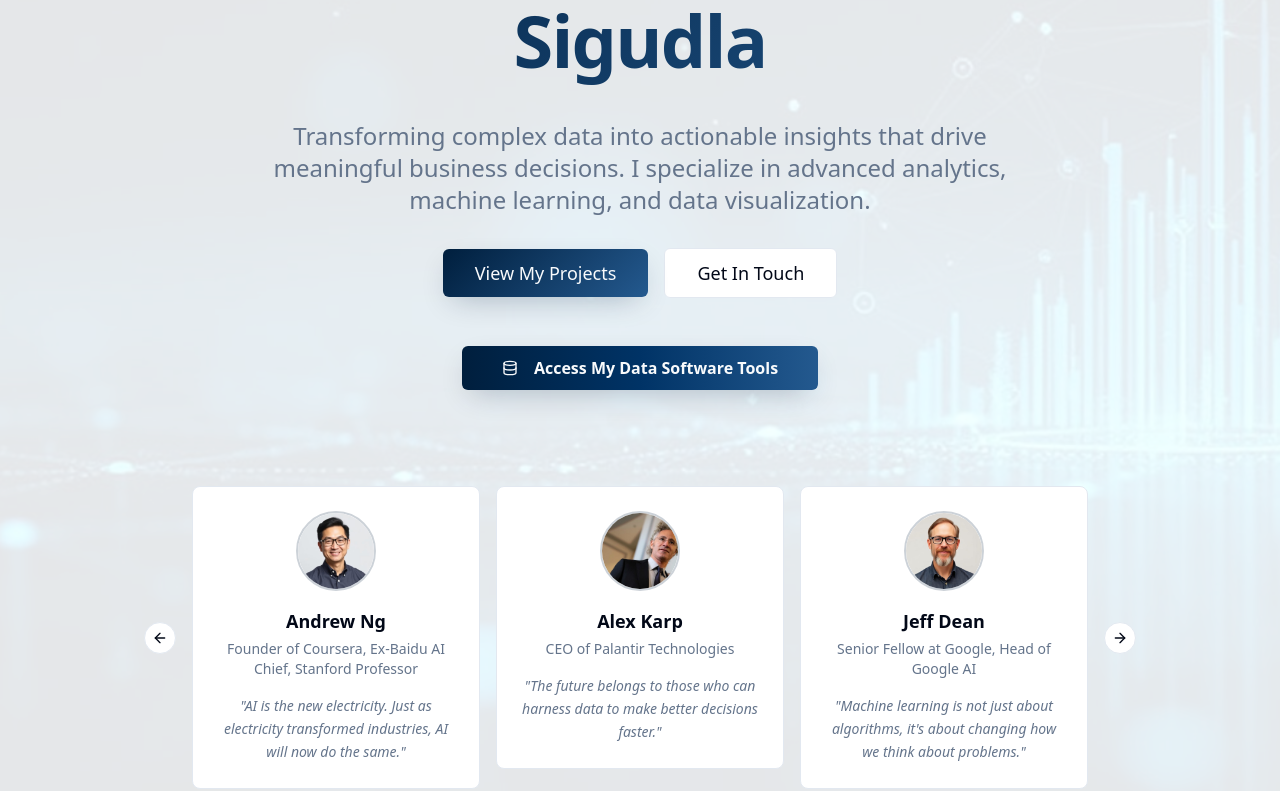
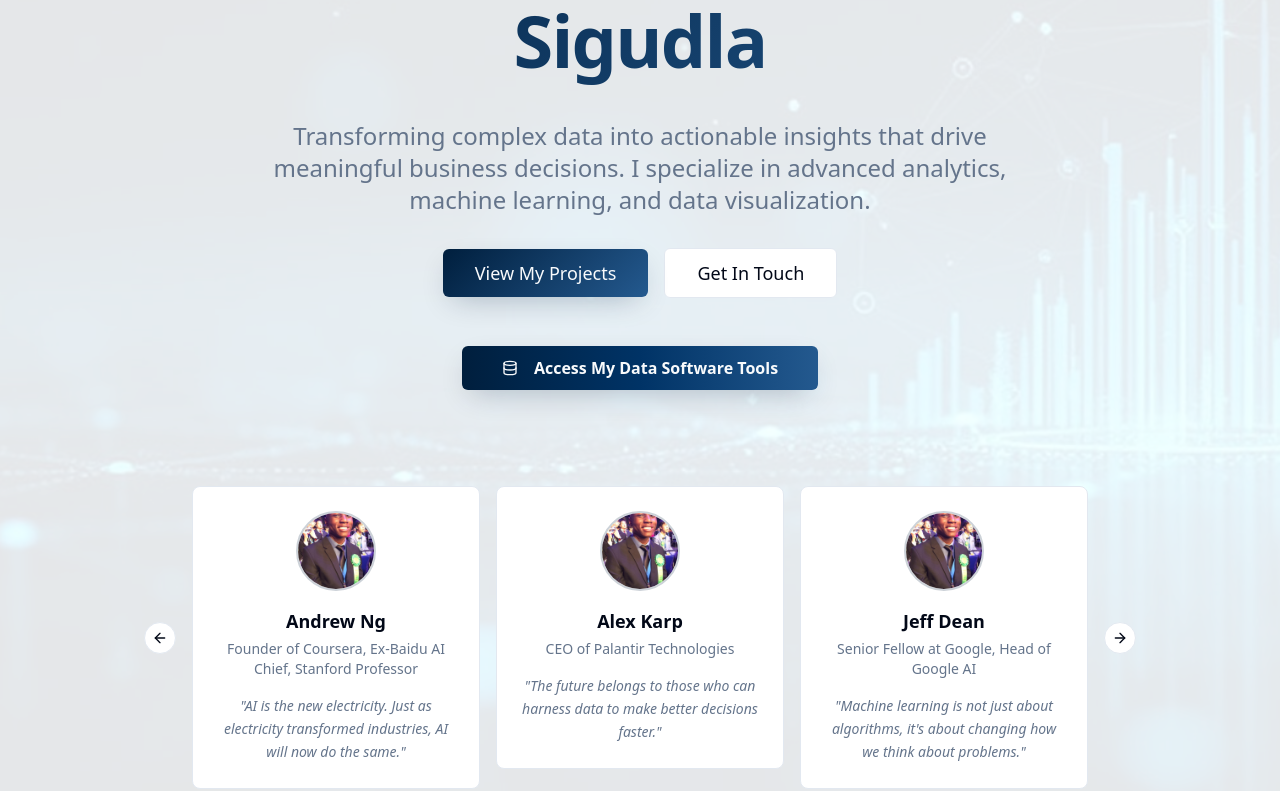
Before and after one commit to lungelodon/lungelodon.github.io, a React (Vite) app: page / in a window 1280 px wide. Shown: the part 380-1171 px from the top of the page. Built offline with nearby package versions, Linux system fonts and the light colour scheme.

Commit message:
Fix blank page issue
The website is currently displaying a blank white page. This commit addresses the issue to ensure the site loads correctly.

```diff
--- a/src/components/Hero.tsx
+++ b/src/components/Hero.tsx
@@ -6,22 +6,24 @@ import Autoplay from "embla-carousel-autoplay";
 import profilePhoto from "/lovable-uploads/c005205c-0af7-4a6b-930a-b0915e65f981.png";
 import dataAnalyticsBg from "@/assets/data-analytics-bg.jpg";
 
-// Import influencer images
-import andrewNgImg from "@/assets/influencers/andrew-ng.jpg";
-import alexKarpImg from "@/assets/influencers/alex-karp.jpg";
-import jeffDeanImg from "@/assets/influencers/jeff-dean.jpg";
-import samAltmanImg from "@/assets/influencers/sam-altman.jpg";
-import aravindSrinivasImg from "@/assets/influencers/aravind-srinivas.jpg";
-import geoffreyHintonImg from "@/assets/influencers/geoffrey-hinton.jpg";
-import yoshuaBengioImg from "@/assets/influencers/yoshua-bengio.jpg";
-import yannLeCunImg from "@/assets/influencers/yann-lecun.jpg";
-import demisHassabisImg from "@/assets/influencers/demis-hassabis.jpg";
-import feiFeiLiImg from "@/assets/influencers/fei-fei-li.jpg";
-import hilaryMasonImg from "@/assets/influencers/hilary-mason.jpg";
-import djPatilImg from "@/assets/influencers/dj-patil.jpg";
-import cathyOneilImg from "@/assets/influencers/cathy-oneil.jpg";
+// Import influencer images - temporarily using placeholders
+const andrewNgImg = "/lovable-uploads/c005205c-0af7-4a6b-930a-b0915e65f981.png";
+const alexKarpImg = "/lovable-uploads/c005205c-0af7-4a6b-930a-b0915e65f981.png";
+const jeffDeanImg = "/lovable-uploads/c005205c-0af7-4a6b-930a-b0915e65f981.png";
+const samAltmanImg = "/lovable-uploads/c005205c-0af7-4a6b-930a-b0915e65f981.png";
+const aravindSrinivasImg = "/lovable-uploads/c005205c-0af7-4a6b-930a-b0915e65f981.png";
+const geoffreyHintonImg = "/lovable-uploads/c005205c-0af7-4a6b-930a-b0915e65f981.png";
+const yoshuaBengioImg = "/lovable-uploads/c005205c-0af7-4a6b-930a-b0915e65f981.png";
+const yannLeCunImg = "/lovable-uploads/c005205c-0af7-4a6b-930a-b0915e65f981.png";
+const demisHassabisImg = "/lovable-uploads/c005205c-0af7-4a6b-930a-b0915e65f981.png";
+const feiFeiLiImg = "/lovable-uploads/c005205c-0af7-4a6b-930a-b0915e65f981.png";
+const hilaryMasonImg = "/lovable-uploads/c005205c-0af7-4a6b-930a-b0915e65f981.png";
+const djPatilImg = "/lovable-uploads/c005205c-0af7-4a6b-930a-b0915e65f981.png";
+const cathyOneilImg = "/lovable-uploads/c005205c-0af7-4a6b-930a-b0915e65f981.png";
 
 const Hero = () => {
+  console.log("Hero component loading...");
+
   const scrollToSection = (sectionId: string) => {
     const element = document.getElementById(sectionId);
     if (element) {
```
